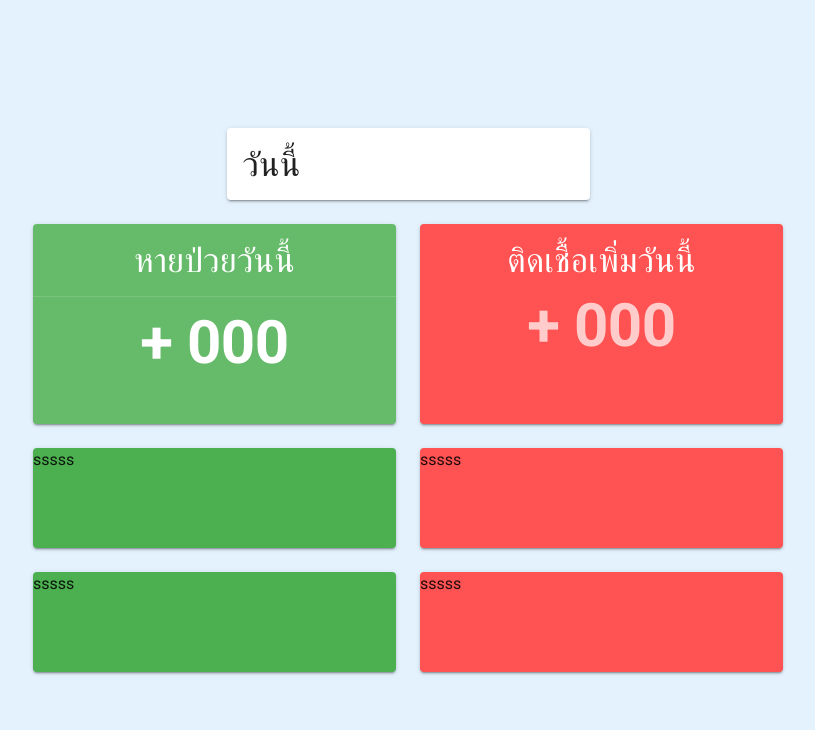
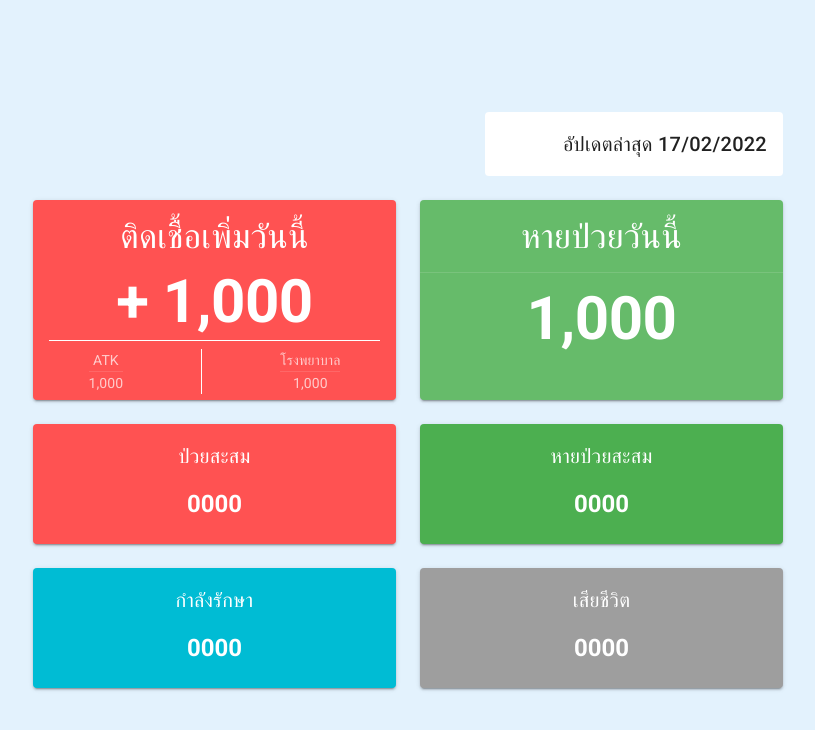
Before and after one commit to SUCHATI252/Ban12, a Nuxt app: page / in a window 1280 px wide. Shown: the top 730 px of the page, without its empty margins (232-1047 px from the left). Built offline with nearby package versions, Linux system fonts and the light colour scheme.

Commit message:
edit index

```diff
--- a/pages/index.vue
+++ b/pages/index.vue
@@ -1,19 +1,61 @@
 <template>
   <v-container class="fill-height justify-center">
     <v-col cols="12" md="8">
+      <v-row justify="end" align="center">
+        <v-col
+          cols="12"
+          md="5"
+        >
+          <v-card flat>
+            <v-card-title>
+              <v-spacer />
+              <span>อัปเดตล่าสุด {{ getdatenow }}</span>
+            </v-card-title>
+          </v-card>
+        </v-col>
+      </v-row>
       <v-row justify="center" align="center">
         <v-col
           cols="12"
           md="6"
         >
-          <v-card>
-            <v-card-title>
-              <span class="text-h4">วันนี้</span>
+          <v-card dark color="error" height="200">
+            <v-card-title class="justify-center">
+              <span class="text-h4">ติดเชื้อเพิ่มวันนี้</span>
             </v-card-title>
+            <v-card-text>
+              <div class="d-flex justify-center">
+                <span class="white--text text-h2 font-weight-bold">
+                  + 1,000
+                </span>
+              </div>
+              <v-divider class="white mt-2" />
+              <div
+                class="d-flex justify-space-around pt-2"
+              >
+                <div class="d-flex flex-column">
+                  <div class="text-center">
+                    ATK
+                  </div>
+                  <v-divider />
+                  <div class="text-center">
+                    1,000
+                  </div>
+                </div>
+                <v-divider vertical class="white" />
+                <div class="d-flex flex-column">
+                  <div class="text-center">
+                    โรงพยาบาล
+                  </div>
+                  <v-divider />
+                  <div class="text-center">
+                    1,000
+                  </div>
+                </div>
+              </div>
+            </v-card-text>
           </v-card>
         </v-col>
-      </v-row>
-      <v-row justify="center" align="center">
         <v-col
           cols="12"
           md="6"
@@ -25,22 +67,9 @@
             <v-divider />
             <v-card-text>
               <div class="d-flex justify-center">
-                <span class="white--text text-h2 font-weight-bold">+ 000</span>
-              </div>
-            </v-card-text>
-          </v-card>
-        </v-col>
-        <v-col
-          cols="12"
-          md="6"
-        >
-          <v-card dark color="error" height="200">
-            <v-card-title class="justify-center">
-              <span class="text-h4">ติดเชื้อเพิ่มวันนี้</span>
-            </v-card-title>
-            <v-card-text>
-              <div class="d-flex justify-center">
-                <span class="text-h2 font-weight-bold">+ 000</span>
+                <span class="white--text text-h2 font-weight-bold">
+                  1,000
+                </span>
               </div>
             </v-card-text>
           </v-card>
@@ -51,16 +80,34 @@
           cols="12"
           md="6"
         >
-          <v-card color="success" height="100">
-            sssss
+          <v-card dark color="error" height="120">
+            <v-card-title class="justify-center">
+              <span>ป่วยสะสม</span>
+            </v-card-title>
+            <v-card-text>
+              <div class="d-flex justify-center">
+                <span class="white--text text-h5 font-weight-bold">
+                  0000
+                </span>
+              </div>
+            </v-card-text>
           </v-card>
         </v-col>
         <v-col
           cols="12"
           md="6"
         >
-          <v-card color="error" height="100">
-            sssss
+          <v-card dark color="success" height="120">
+            <v-card-title class="justify-center">
+              <span>หายป่วยสะสม</span>
+            </v-card-title>
+            <v-card-text>
+              <div class="d-flex justify-center">
+                <span class="white--text text-h5 font-weight-bold">
+                  0000
+                </span>
+              </div>
+            </v-card-text>
           </v-card>
         </v-col>
       </v-row>
@@ -69,16 +116,34 @@
           cols="12"
           md="6"
         >
-          <v-card color="success" height="100">
-            sssss
+          <v-card dark color="cyan" height="120">
+            <v-card-title class="justify-center">
+              <span>กำลังรักษา</span>
+            </v-card-title>
+            <v-card-text>
+              <div class="d-flex justify-center">
+                <span class="white--text text-h5 font-weight-bold">
+                  0000
+                </span>
+              </div>
+            </v-card-text>
           </v-card>
         </v-col>
         <v-col
           cols="12"
           md="6"
         >
-          <v-card color="error" height="100">
-            sssss
+          <v-card dark color="grey" height="120">
+            <v-card-title class="justify-center">
+              <span>เสียชีวิต</span>
+            </v-card-title>
+            <v-card-text>
+              <div class="d-flex justify-center">
+                <span class="white--text text-h5 font-weight-bold">
+                  0000
+                </span>
+              </div>
+            </v-card-text>
           </v-card>
         </v-col>
       </v-row>
@@ -88,6 +153,17 @@
 
 <script>
 export default {
-  name: 'IndexPage'
+  name: 'IndexPage',
+  computed: {
+    getdatenow () {
+      let today = new Date()
+      const dd = String(today.getDate()).padStart(2, '0')
+      const mm = String(today.getMonth() + 1).padStart(2, '0') // January is 0!
+      const yyyy = today.getFullYear()
+
+      today = `${dd}/${mm}/${yyyy}`
+      return today
+    }
+  }
 }
 </script>
```
